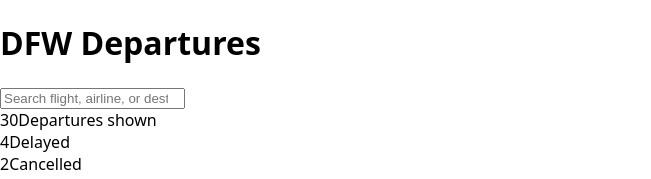
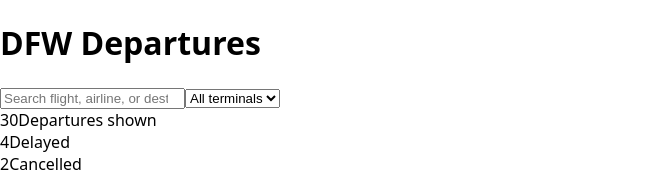
Before and after one commit to swz22/flight-board, a React (Vite) app: page / in a window 1280 px wide. Shown: the top 179 px of the page, without its empty margins (0-651 px from the left). Built offline with nearby package versions, Linux system fonts and the light colour scheme.

Commit message:
feat: filter by terminal with race-safe refetch

```diff
--- a/src/App.jsx
+++ b/src/App.jsx
@@ -10,24 +10,28 @@
   const [error, setError] = useState(null);
   const [search, setSearch] = useState("");
   const [query, setQuery] = useState("");
+  const [terminal, setTerminal] = useState("all");
+
+  function changeTerminal(next) {
+    setTerminal(next);
+    setLoading(true);
+    setError(null);
+  }
 
   useEffect(() => {
-    let ignore = false;
-    fetchDepartures("all")
+    const controller = new AbortController();
+    fetchDepartures(terminal, { signal: controller.signal })
       .then((rows) => {
-        if (ignore) return;
         setFlights(rows);
         setLoading(false);
       })
       .catch((err) => {
-        if (ignore) return;
+        if (err.name === "AbortError") return;
         setError(err.message);
         setLoading(false);
       });
-    return () => {
-      ignore = true;
-    };
-  }, []);
+    return () => controller.abort();
+  }, [terminal]);
 
   useEffect(() => {
     const id = setTimeout(() => setQuery(search), 300);
@@ -43,15 +47,23 @@
       f.destination.toLowerCase().includes(q),
   );
 
-  if (loading) return <p className="status-msg">Loading departures...</p>;
-  if (error) return <p className="status-msg error">Could not load departures: {error}</p>;
-
   return (
     <main className="app">
       <h1>DFW Departures</h1>
-      <FilterBar search={search} onSearchChange={setSearch} />
-      <SummaryCards flights={visible} />
-      <DeparturesBoard flights={visible} />
+      <FilterBar
+        search={search}
+        onSearchChange={setSearch}
+        terminal={terminal}
+        onTerminalChange={changeTerminal}
+      />
+      {error && <p className="status-msg error">Could not load departures: {error}</p>}
+      {loading && <p className="status-msg">Loading departures...</p>}
+      {!loading && !error && (
+        <>
+          <SummaryCards flights={visible} />
+          <DeparturesBoard flights={visible} />
+        </>
+      )}
     </main>
   );
 }
--- a/src/components/FilterBar.jsx
+++ b/src/components/FilterBar.jsx
@@ -1,4 +1,6 @@
-export default function FilterBar({ search, onSearchChange }) {
+const terminalOptions = ["all", "A", "C", "D", "E"];
+
+export default function FilterBar({ search, onSearchChange, terminal, onTerminalChange }) {
   return (
     <div className="filters">
       <input
@@ -8,6 +10,17 @@
         value={search}
         onChange={(e) => onSearchChange(e.target.value)}
       />
+      <select
+        className="terminal"
+        value={terminal}
+        onChange={(e) => onTerminalChange(e.target.value)}
+      >
+        {terminalOptions.map((t) => (
+          <option key={t} value={t}>
+            {t === "all" ? "All terminals" : `Terminal ${t}`}
+          </option>
+        ))}
+      </select>
     </div>
   );
 }
```
